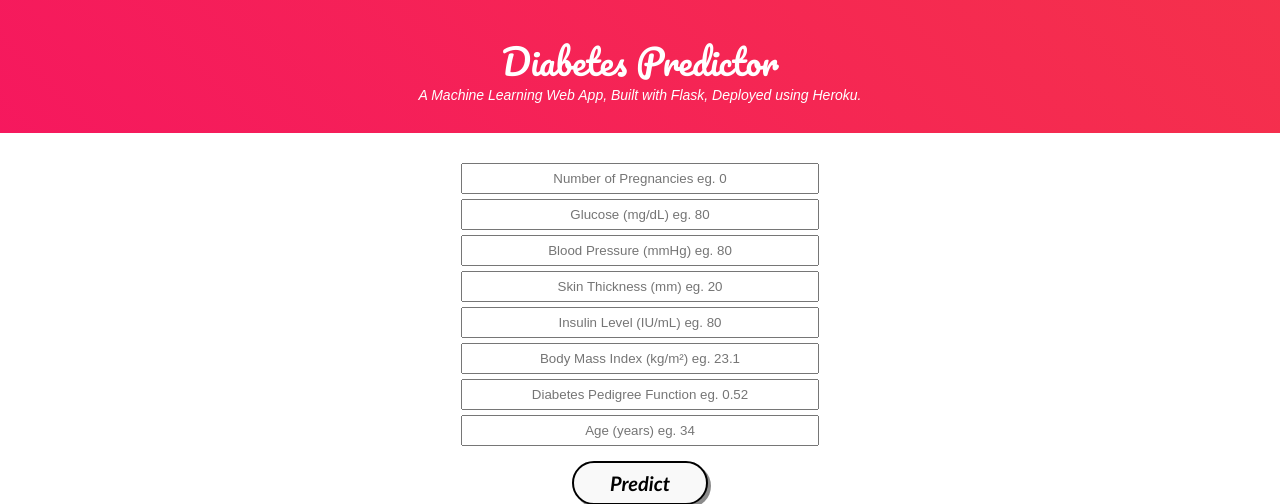
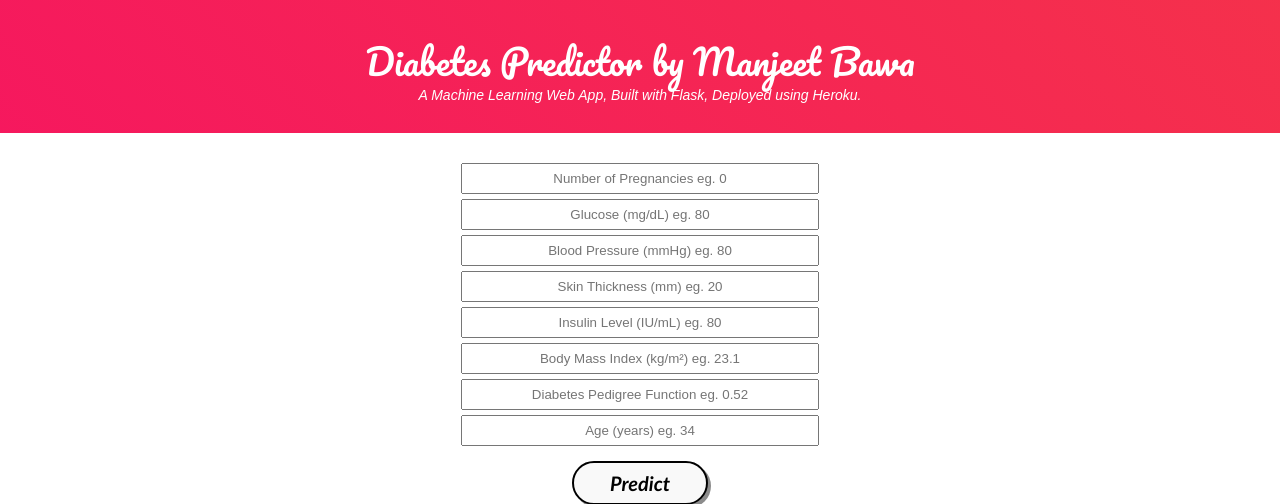
Before and after one commit to Manjeet-Bawa/Diabetes--predictor, a Flask app: page / in a window 1280 px wide. Shown: the top 504 px of the page. Run offline with Flask 2, Linux system fonts and the light colour scheme; parts of the project's set-up code (start-up, migrations or seed data) failed here and were passed over; some libraries are stand-ins or nearby versions.

Commit message:
Update index.html

```diff
--- a/templates/index.html
+++ b/templates/index.html
@@ -14,7 +14,7 @@
 
         <!-- Website Title -->
     	<div class="container">
-            <h2 class='container-heading'><span class="heading_font">Diabetes Predictor</span></h2>
+            <h2 class='container-heading'><span class="heading_font">Diabetes Predictor by Manjeet Bawa</span></h2>
             <div class='description'>
     			<p>A Machine Learning Web App, Built with Flask, Deployed using Heroku.</p>
     		</div>
```
